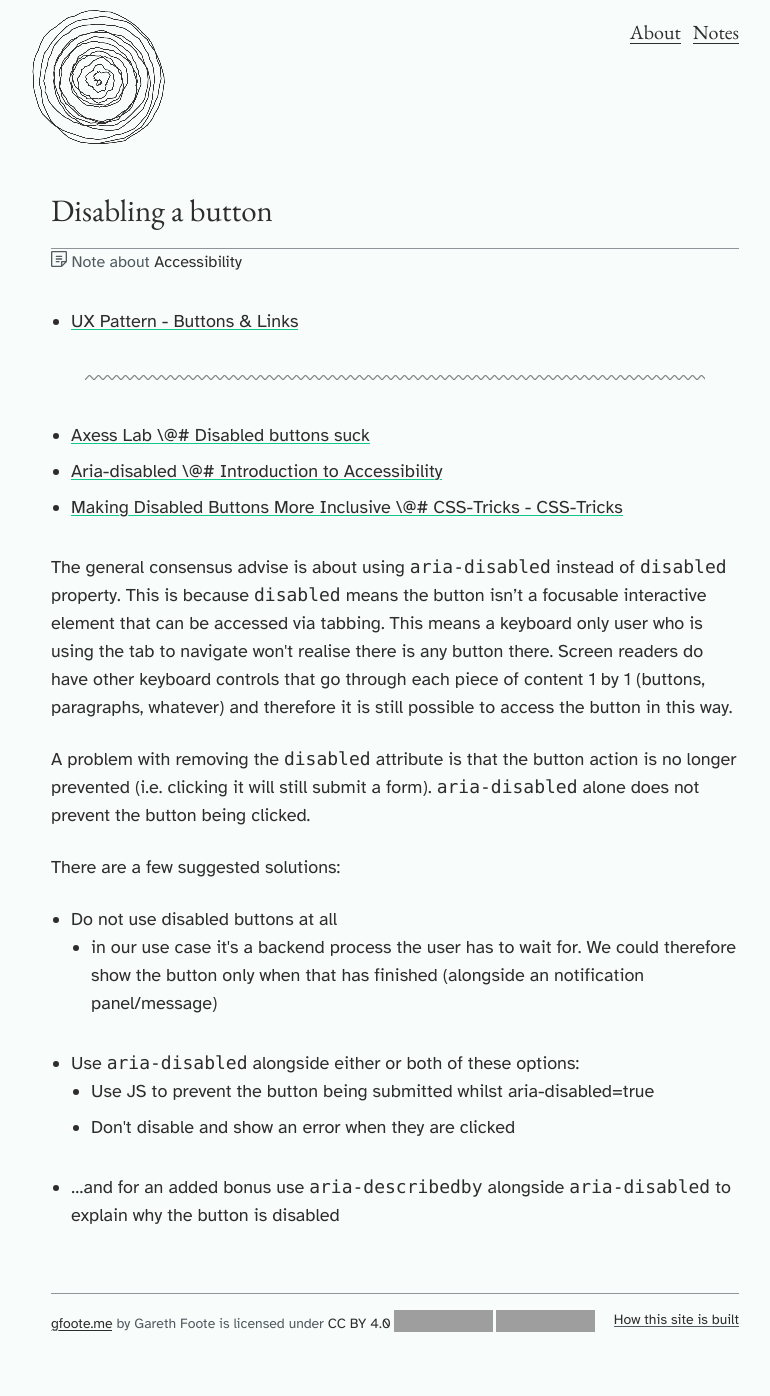
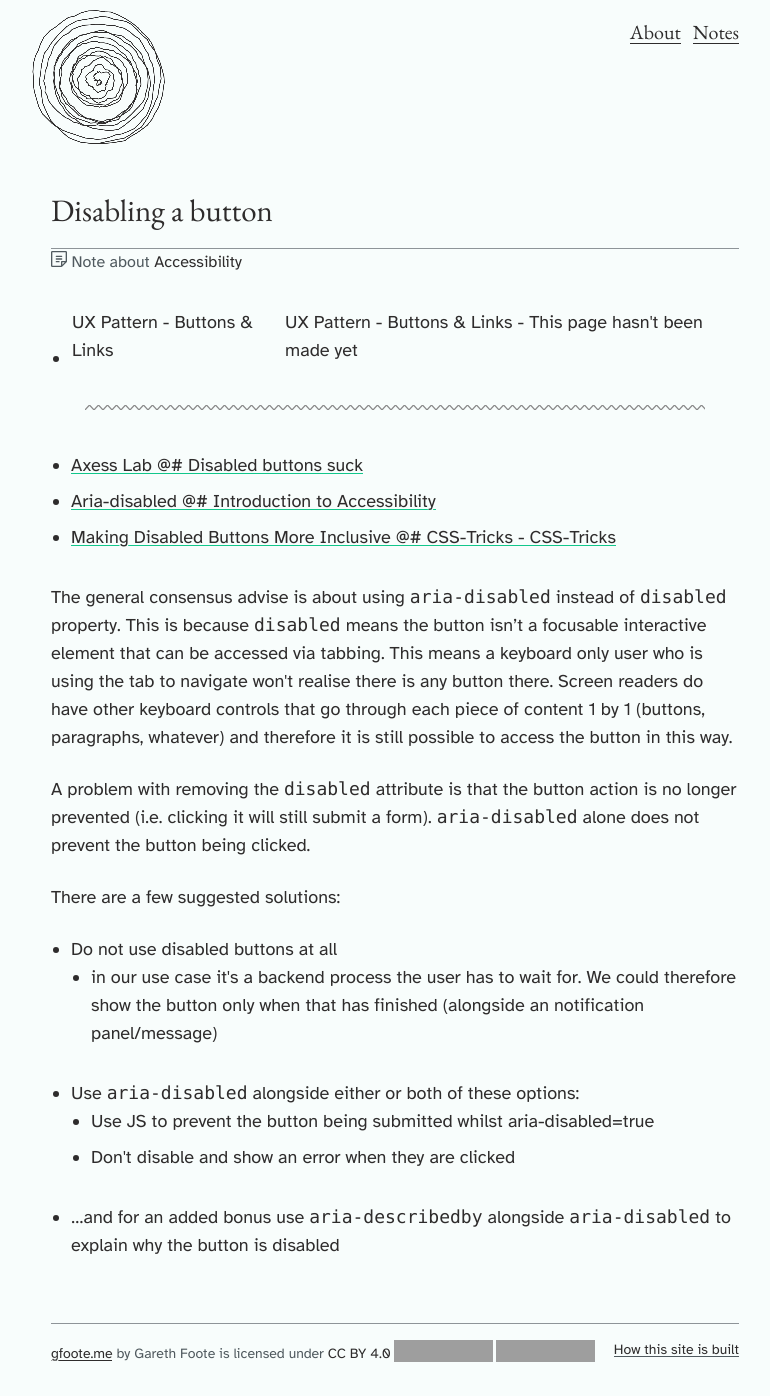
Before and after one commit to garethfoote/gfoote, a Jekyll site: the page built from collections/_notes/UX Pattern - Disabled button.md, in a window 1280 px wide. Shown: the whole page, without its empty margins (13-783 px from the left). Built offline with Jekyll 4.4.1, drawn with Linux system fonts in a browser that asks for light colours; before the commit the page ends 1366 px from its top, so only the background shows below that; grey boxes are pictures that could not be loaded.

Commit message:
PUSH NOTE : UX Pattern - Disabled button.md

```diff
--- a/collections/_notes/UX Pattern - Disabled button.md
+++ b/collections/_notes/UX Pattern - Disabled button.md
@@ -8,13 +8,13 @@ topics:
 ---
 
 
-- [[UX Pattern - Buttons & Links@#UX Pattern - Buttons & Links]]
+- [[UX Pattern - Buttons & Links|UX Pattern - Buttons & Links]]
 
 ---
 
-- [Axess Lab \@# Disabled buttons suck](https://axesslab.com/disabled-buttons-suck/)
-- [Aria-disabled \@# Introduction to Accessibility](https://a11y-101.com/development/aria-disabled)
-- [Making Disabled Buttons More Inclusive \@# CSS-Tricks - CSS-Tricks](https://css-tricks.com/making-disabled-buttons-more-inclusive/)
+- [Axess Lab @# Disabled buttons suck](https://axesslab.com/disabled-buttons-suck/)
+- [Aria-disabled @# Introduction to Accessibility](https://a11y-101.com/development/aria-disabled)
+- [Making Disabled Buttons More Inclusive @# CSS-Tricks - CSS-Tricks](https://css-tricks.com/making-disabled-buttons-more-inclusive/)
 
 The general consensus advise is about using `aria-disabled` instead of `disabled` property. This is because `disabled` means the button isn’t a focusable interactive element that can be accessed via tabbing. This means a keyboard only user who is using the tab to navigate won't realise there is any button there. Screen readers do have other keyboard controls that go through each piece of content 1 by 1 (buttons, paragraphs, whatever) and therefore it is still possible to access the button in this way.
 
```
